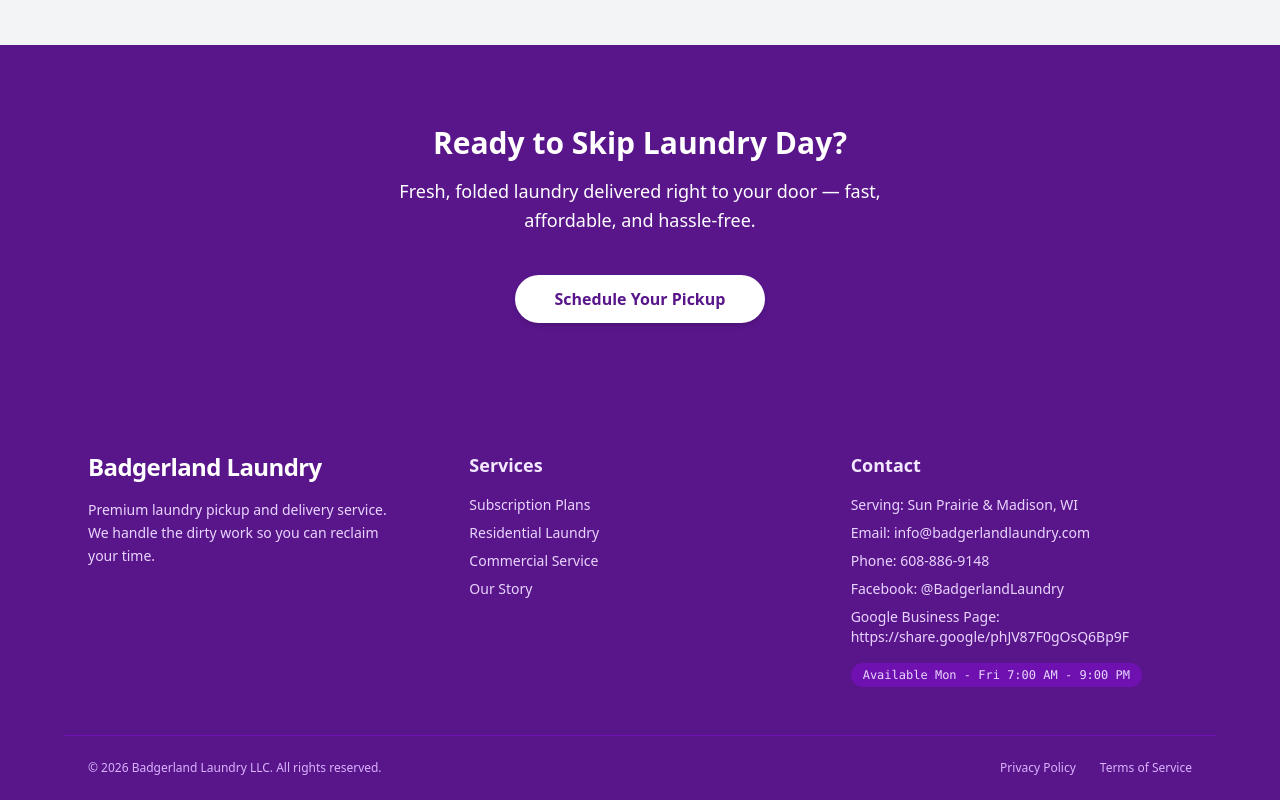
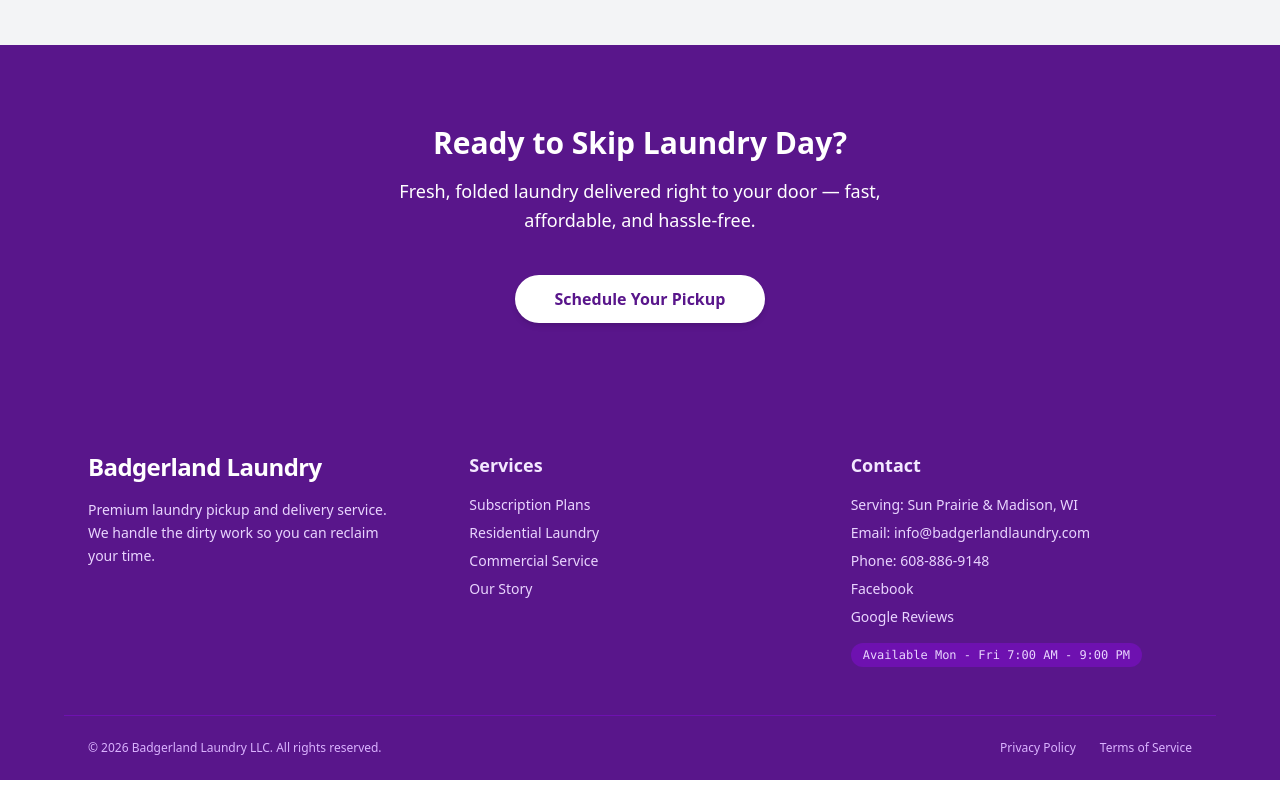
Before and after one commit to Badgerland608/BadgerlandSite, a React (Vite) app: page / in a window 1280 px wide. Shown: the part 4347-5147 px from the top of the page. Built offline with nearby package versions, Linux system fonts and the light colour scheme; no server answers.

Commit message:
update footer

```diff
--- a/src/Footer.jsx
+++ b/src/Footer.jsx
@@ -34,8 +34,22 @@ export default function Footer() {
             <li>Serving: Sun Prairie & Madison, WI</li>
             <li>Email: info@badgerlandlaundry.com</li>
             <li>Phone: 608-886-9148</li>
-            <li>Facebook: @BadgerlandLaundry</li>
-            <li>Google Business Page: <Link>https://share.google/phJV87F0gOsQ6Bp9F</Link> </li>
+            <a
+        href="https://facebook.com/your-page-handle"
+        target="_blank"
+        rel="noopener noreferrer"
+        className="flex items-center gap-2 hover:text-white transition"
+      >
+        <span>Facebook</span>
+      </a>
+            <a
+        href="https://share.google/phJV87F0gOsQ6Bp9F"
+        target="_blank"
+        rel="noopener noreferrer"
+        className="flex items-center gap-2 hover:text-white transition"
+      >
+        <span>Google Reviews</span>
+      </a>
             <li className="pt-2">
               <span className="inline-block bg-purple-800 px-3 py-1 rounded-full text-xs font-mono">
                 Available Mon - Fri 7:00 AM - 9:00 PM
```
